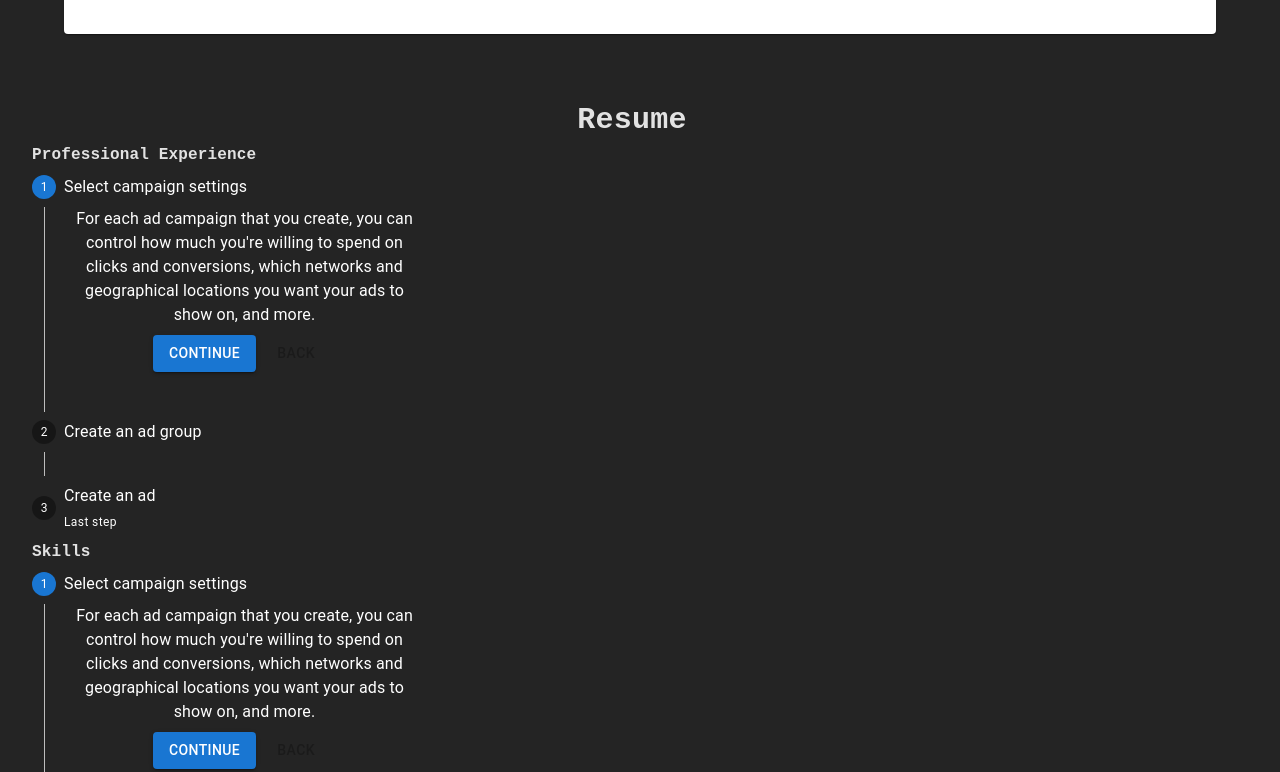
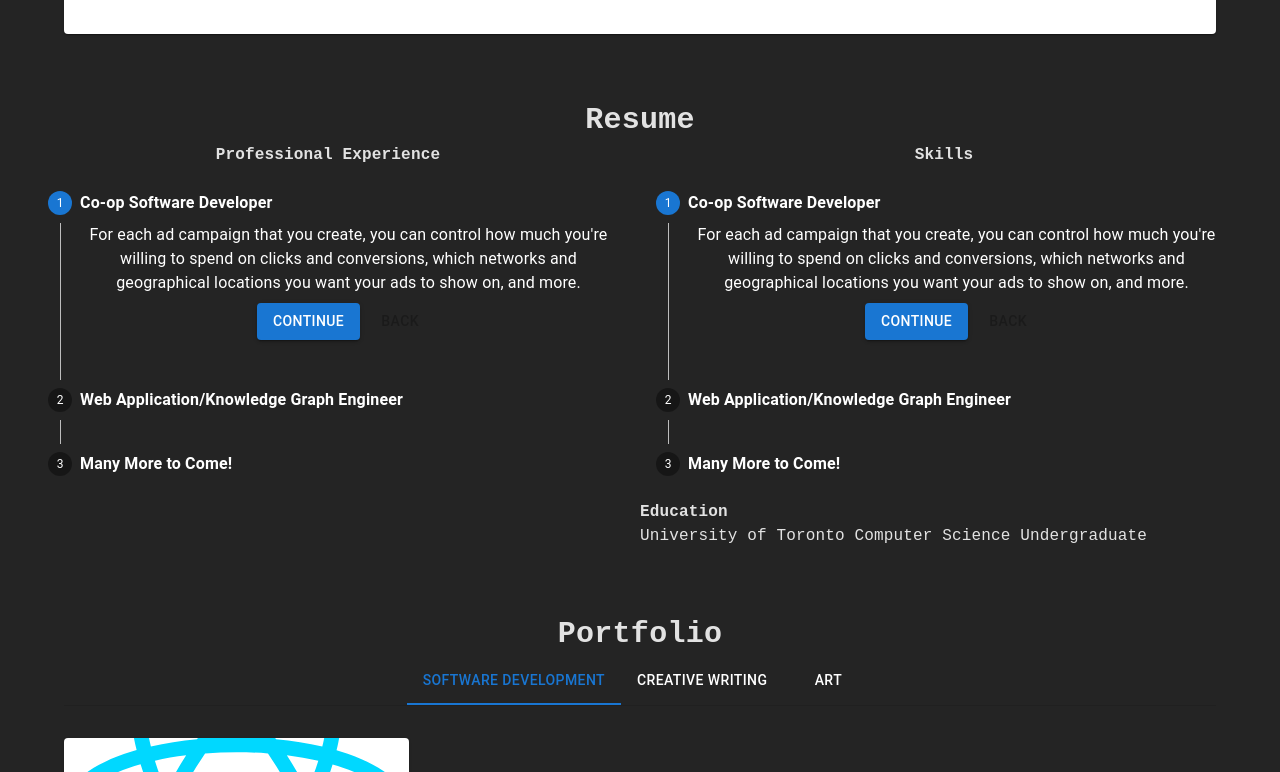
Before and after one commit to pokemonball34/resume-website, a React (Vite) app: page / in a window 1280 px wide. Shown: the part 1168-1940 px from the top of the page. Built offline with nearby package versions, Linux system fonts and the light colour scheme.

Commit message:
Set up Resume general layout design

```diff
--- a/src/components/timeline/Timeline.tsx
+++ b/src/components/timeline/Timeline.tsx
@@ -10,18 +10,18 @@ import Typography from '@mui/material/Typography';
 
 const experienceSteps = [
     {
-        label: 'Select campaign settings',
+        label: 'Co-op Software Developer',
         description: `For each ad campaign that you create, you can control how much
               you're willing to spend on clicks and conversions, which networks
               and geographical locations you want your ads to show on, and more.`,
     },
     {
-        label: 'Create an ad group',
+        label: 'Web Application/Knowledge Graph Engineer',
         description:
             'An ad group contains one or more ads which target a shared set of keywords.',
     },
     {
-        label: 'Create an ad',
+        label: 'Many More to Come!',
         description: `Try out different ad text to see what brings in the most customers,
               and learn how to enhance your ads using features like ad extensions.
               If you run into any problems with your ads, find out how to tell if
@@ -45,20 +45,14 @@ const Timeline = () => {
     };
 
     return (
-        <Box sx={{ maxWidth: 400 }}>
+        <Box sx={{ m: 2 }}>
             <Stepper activeStep={activeStep} orientation='vertical'>
                 {experienceSteps.map((step, index) => (
                     <Step key={step.label}>
-                        <StepLabel
-                            optional={
-                                index === experienceSteps.length - 1 ? (
-                                    <Typography variant='caption' color='white'>
-                                        Last step
-                                    </Typography>
-                                ) : null
-                            }
-                        >
-                            <Typography color='white'>{step.label}</Typography>
+                        <StepLabel>
+                            <Typography color='white' fontWeight={700}>
+                                {step.label}
+                            </Typography>
                         </StepLabel>
                         <StepContent>
                             <Typography color='white'>
@@ -69,15 +63,16 @@ const Timeline = () => {
                                     variant='contained'
                                     onClick={handleNext}
                                     sx={{ mt: 1, mr: 1 }}
+                                    disabled={
+                                        index === experienceSteps.length - 1
+                                    }
                                 >
-                                    {index === experienceSteps.length - 1
-                                        ? 'Finish'
-                                        : 'Continue'}
+                                    Continue
                                 </Button>
                                 <Button
                                     disabled={index === 0}
                                     onClick={handleBack}
-                                    sx={{ mt: 1, mr: 1 }}
+                                    sx={{ mt: 1, mr: 1, color: 'white' }}
                                 >
                                     Back
                                 </Button>
--- a/src/pages/resume/Resume.tsx
+++ b/src/pages/resume/Resume.tsx
@@ -8,8 +8,6 @@ const Resume = () => {
             <Typography
                 sx={{
                     textAlign: 'center',
-                    mr: 2,
-                    // display: { xs: 'none', md: 'flex' },
                     fontSize: 30,
                     fontFamily: 'monospace',
                     fontWeight: 700,
@@ -19,11 +17,11 @@ const Resume = () => {
             >
                 Resume
             </Typography>
-            <Box>
+            <Box sx={{ display: 'flex' }}>
+                <Box sx={{ width: '50%' }}>
                     <Typography
                         sx={{
                             mr: 2,
-                        display: { xs: 'none', md: 'flex' },
                             fontFamily: 'monospace',
                             fontWeight: 700,
                             color: 'inherit',
@@ -34,11 +32,9 @@ const Resume = () => {
                     </Typography>
                     <Timeline />
                 </Box>
-            <Box>
+                <Box sx={{ width: '50%' }}>
                     <Typography
                         sx={{
-                        mr: 2,
-                        display: { xs: 'none', md: 'flex' },
                             fontFamily: 'monospace',
                             fontWeight: 700,
                             color: 'inherit',
@@ -48,7 +44,6 @@ const Resume = () => {
                         Skills
                     </Typography>
                     <Timeline />
-            </Box>
 
                     <Typography
                         sx={{
@@ -62,7 +57,13 @@ const Resume = () => {
                     >
                         Education
                     </Typography>
-            <Typography>University of Toronto Undergraduate</Typography>
+                    <Typography
+                        sx={{ fontFamily: 'monospace', textAlign: 'left' }}
+                    >
+                        University of Toronto Computer Science Undergraduate
+                    </Typography>
+                </Box>
+            </Box>
         </Box>
     );
 };
```
Lines whose indentation alone changed are shown as unchanged.
